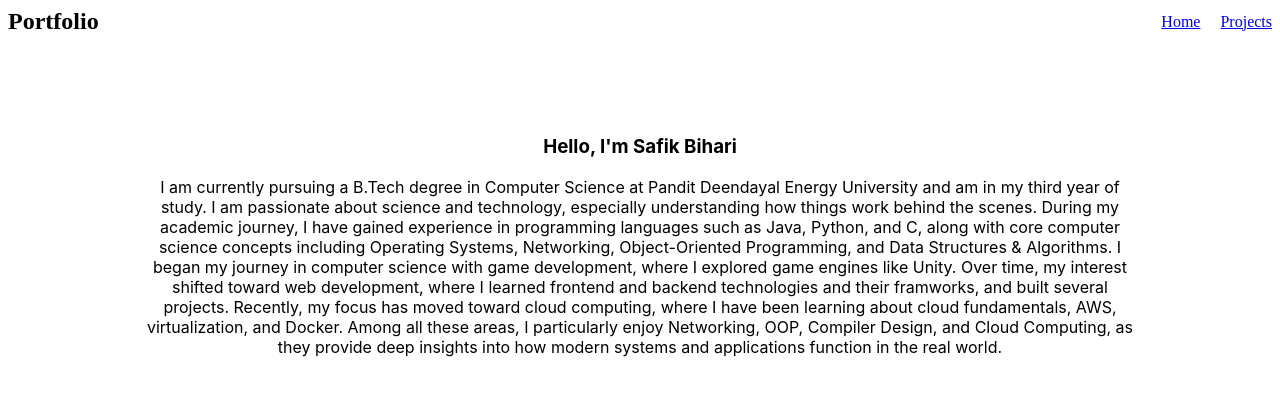
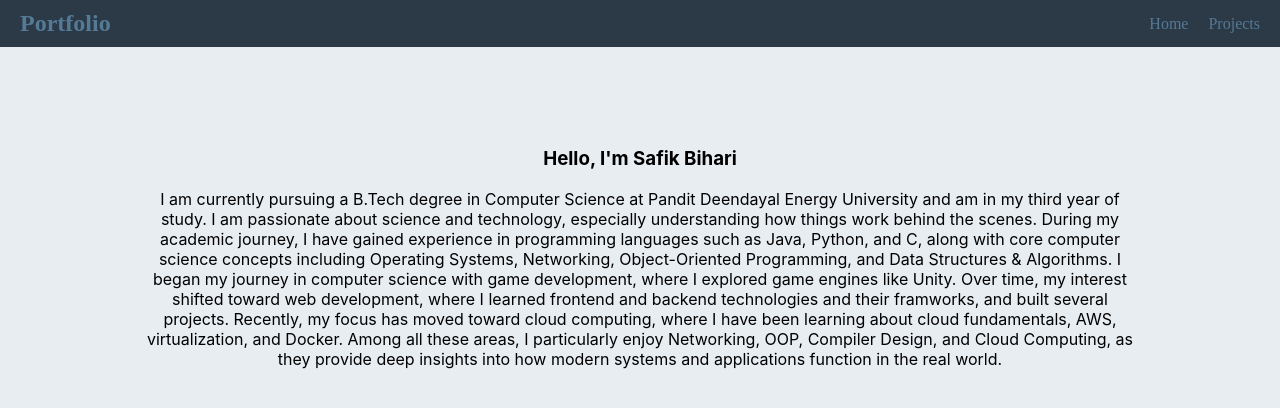
Before and after one commit to Safikkhan31/portfolio, a React (Vite) app: page / in a window 1280 px wide. Shown: the top 408 px of the page. Built offline with nearby package versions, Linux system fonts and the light colour scheme.

Commit message:
updated css

```diff
--- a/src/App.css
+++ b/src/App.css
@@ -0,0 +1,5 @@
+body {
+    background-color: var(--background-color);
+    margin: 0px;
+    padding: 0px;
+}
--- a/src/components/navbar.css
+++ b/src/components/navbar.css
@@ -2,8 +2,10 @@
     display: flex;
     justify-content: space-between;
     align-items: center;
-    padding: 0px;
+    padding: 10px 20px;
     margin: 0px;
+    background-color: var(--primary-color);
+    color: var(--text-light);
 }
 
 .logo {
@@ -17,3 +19,8 @@
     gap: 20px;
     margin: 0px;
 }
+
+.nav-links a{
+    text-decoration: none;
+    color: inherit;
+}
--- a/src/index.css
+++ b/src/index.css
@@ -0,0 +1,10 @@
+:root {
+    /* color template link: https://colorhunt.co/palette/e8edf22c3947547a95c2a56d */
+  --background-color: #E8EDF2;
+  --primary-color: #2C3947;
+  --secondary-color: #547A95;
+  --accent-color: #C2A56D;
+
+  --text-color: #2C3947;
+  --text-light: #547A95;
+}
```
